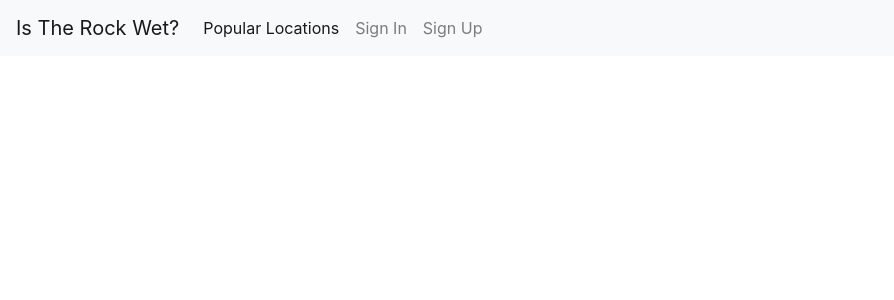
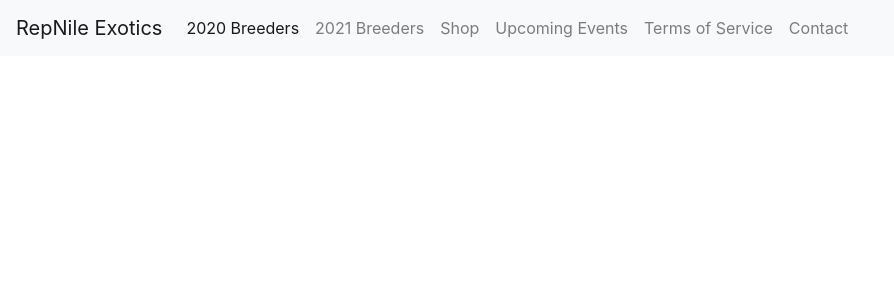
Before and after one commit to ktkinsey37/dinas_site, a Flask app: template templates/base.html in a window 1280 px wide. Shown: the top 300 px of the page, without its empty margins (0-894 px from the left). Run offline with Flask 2, Linux system fonts and the light colour scheme; the template is opened without the code that fills it, so the values that code supplies are empty; some libraries are stand-ins or nearby versions.

Commit message:
started app.py routing, started adding events to models, started html templates

```diff
--- a/app.py
+++ b/app.py
@@ -4,9 +4,9 @@ from flask_wtf import FlaskForm
 from flask import Flask, render_template, request, jsonify, flash, redirect, session, g
 import random, requests
 from flask_debugtoolbar import DebugToolbarExtension
-from datetime import datetime, timedelta
-from sqlalchemy.exc import IntegrityError
-from models import db, connect_db, User, Item
+from datetime import datetime # timedelta
+# from sqlalchemy.exc import IntegrityError
+from models import db, connect_db, User, Item, Animal
 
 app = Flask(__name__)
 
@@ -17,8 +17,6 @@ app.config['SQLALCHEMY_DATABASE_URI'] = (
 
 print(app.config['SQLALCHEMY_DATABASE_URI'])
 
-google_api_key = os.environ.get('google_api_key', False)
-api_key = os.environ.get('api_key', '2963e96aecde4c5093c215021211406')
 app.config['SQLALCHEMY_TRACK_MODIFICATIONS'] = False
 app.config['SQLALCHEMY_ECHO'] = False
 app.config['DEBUG_TB_INTERCEPT_REDIRECTS'] = False
@@ -28,11 +26,6 @@ toolbar = DebugToolbarExtension(app)
 connect_db(app)
 
 db.create_all()
-
-google_api = google_api_key
-api_key = api_key
-base_url = 'http://api.weatherapi.com/v1'
-
 
 ########################### USER ROUTES ############################
 @app.before_request
@@ -157,6 +150,8 @@ def add_admin():
 def homepage():
     """Show homepage."""
 
-    popular_locations=Location.query.filter_by(user_id=admin.id).limit(25).all()
+    # popular_locations=Location.query.filter_by(user_id=admin.id).limit(25).all()
 
-    return render_template('home.html', popular_locations=popular_locations, form=form)
+    return render_template('home.html') # popular_locations=popular_locations, form=form)
+
+########################### ITEM/ANIMAL ROUTES ############################
--- a/log.txt
+++ b/log.txt
@@ -1,3 +1,3 @@
 9/6/21: 2000-2100: building env and setting up templates
 9/11/21: 8:20-8:45: working on forms
-9/17/21: 14:00-
+9/17/21: 14:00-15:00: began building app routing, added events to models, initialized html templates
--- a/templates/base.html
+++ b/templates/base.html
@@ -11,30 +11,30 @@
 </head>
 <body>
     <nav class="navbar navbar-expand-md navbar-light bg-light">
-        <a class="navbar-brand" href="/">Is The Rock Wet?</a>
+        <a class="navbar-brand" href="/">RepNile Exotics</a>
         <button class="navbar-toggler" type="button" data-toggle="collapse" data-target="#navbarNav" aria-controls="navbarNav" aria-expanded="false" aria-label="Toggle navigation">
           <span class="navbar-toggler-icon"></span>
         </button>
         <div class="collapse navbar-collapse" id="navbarNav">
           <ul class="navbar-nav">
             <li class="nav-item active">
-              <a class="nav-link" href="/popular_locations">Popular Locations <span class="sr-only">(current)</span></a>
-            </li>
-            {% if g.user %}
-            <li class="nav-item">
-                <a class="nav-link" href="/logout">Sign Out</a>
+              <a class="nav-link" href="">2020 Breeders <span class="sr-only">(current)</span></a>
             </li>
             <li class="nav-item">
-                <a class="nav-link" href="/user_locations">User Locations</a>
+                <a class="nav-link" href="/logout">2021 Breeders</a>
             </li>
-            {% else %}
             <li class="nav-item">
-                <a class="nav-link" href="/login">Sign In</a>
-              </li>
-              <li class="nav-item">
-                <a class="nav-link" href="/signup">Sign Up</a>
-              </li>
-            {% endif %}
+                <a class="nav-link" href="/login">Shop</a>
+            </li>
+            <li class="nav-item">
+                <a class="nav-link" href="/signup">Upcoming Events</a>
+            </li>
+            <li class="nav-item">
+                <a class="nav-link" href="/signup">Terms of Service</a>
+            </li>
+            <li class="nav-item">
+                <a class="nav-link" href="/signup">Contact</a>
+            </li>
           </ul>
         </div>
       </nav>
```
Also changed, not shown: models.py (+40 -1 lines), templates/current_site.html (added).
